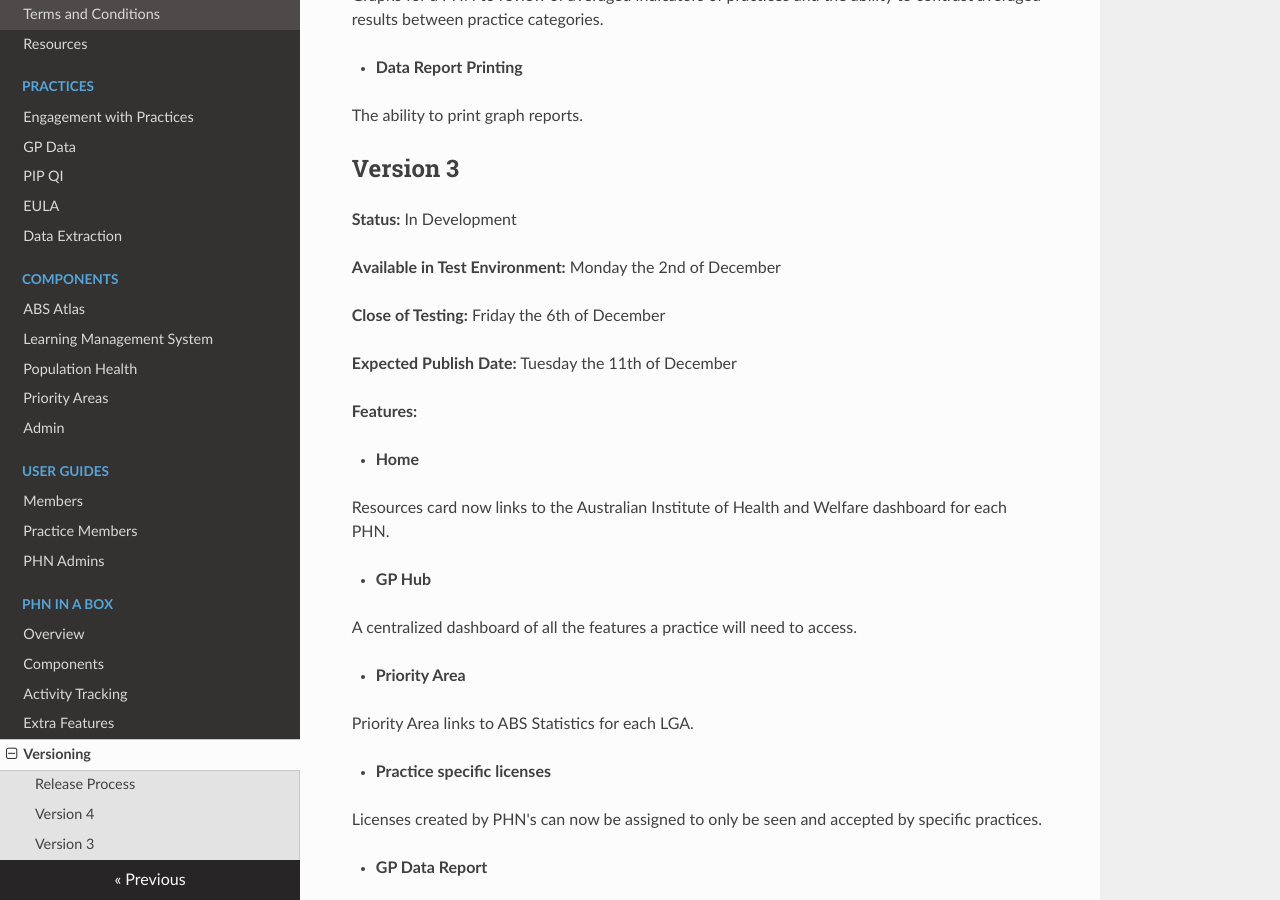
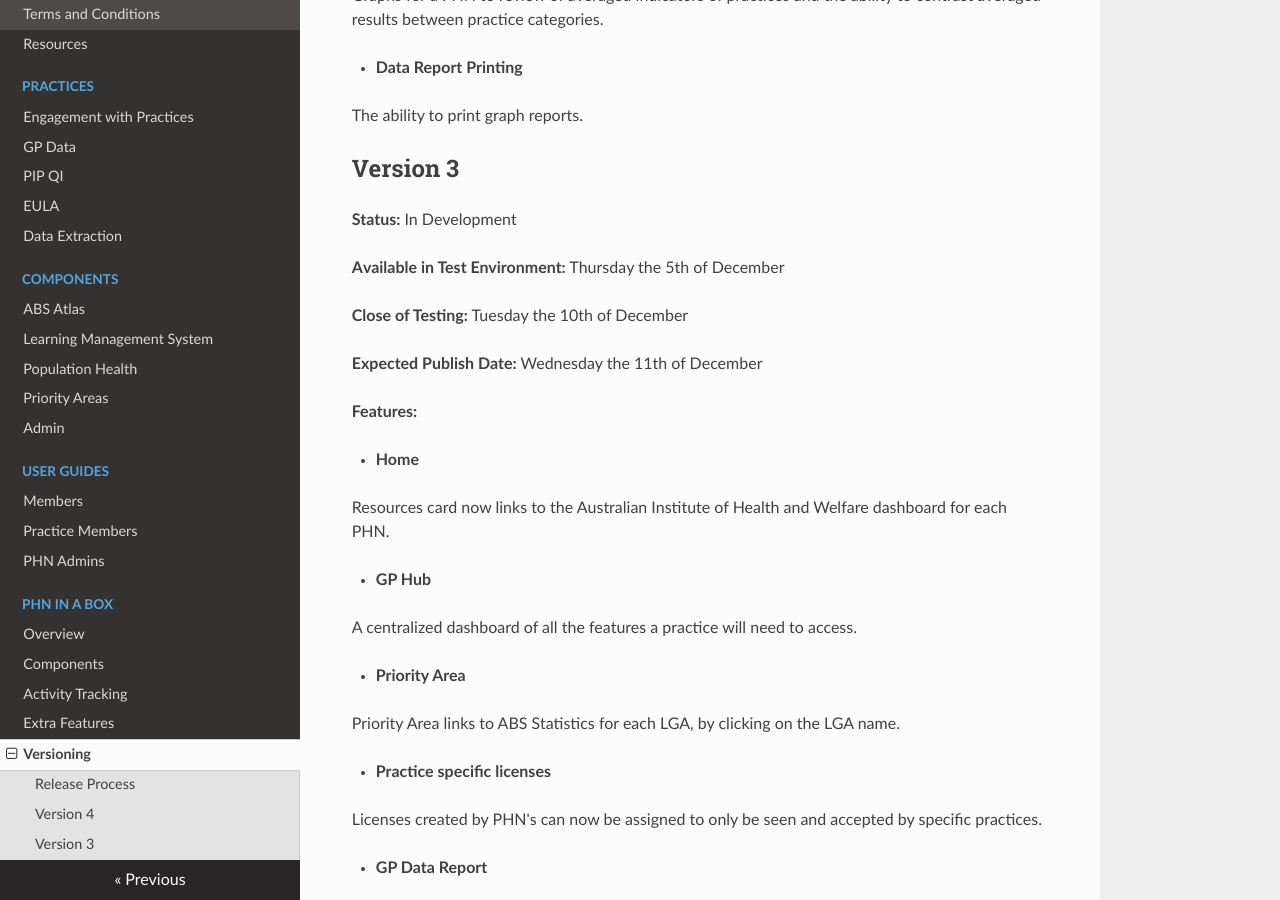
Before and after one commit to MurrayPHN/phn-exchange-docs, an MkDocs documentation site: the page built from docs/versioning.md, in a window 1280 px wide and 900 px high, scrolled down 1248 px. Built offline with MkDocs 1.6.1, drawn with Linux system fonts in a browser that asks for light colours; nearby versions of some CDN libraries.

Commit message:
Update Versioning

```diff
--- a/docs/versioning.md
+++ b/docs/versioning.md
@@ -64,11 +64,11 @@ After the test period has ended, the new version will usually be released and pu
 
 **Status:** In Development
 
-**Available in Test Environment:** Monday the 2nd of December
+**Available in Test Environment:** Thursday the 5th of December
 
-**Close of Testing:** Friday the 6th of December
+**Close of Testing:** Tuesday the 10th of December
 
-**Expected Publish Date:** Tuesday the 11th of December
+**Expected Publish Date:** Wednesday the 11th of December
 
 **Features:**
 
@@ -87,7 +87,7 @@ After the test period has ended, the new version will usually be released and pu
 - **Priority Area**
 
 <p>
-    Priority Area links to ABS Statistics for each LGA.
+    Priority Area links to ABS Statistics for each LGA, by clicking on the LGA name.
 </p>
 
 - **Practice specific licenses**
```
